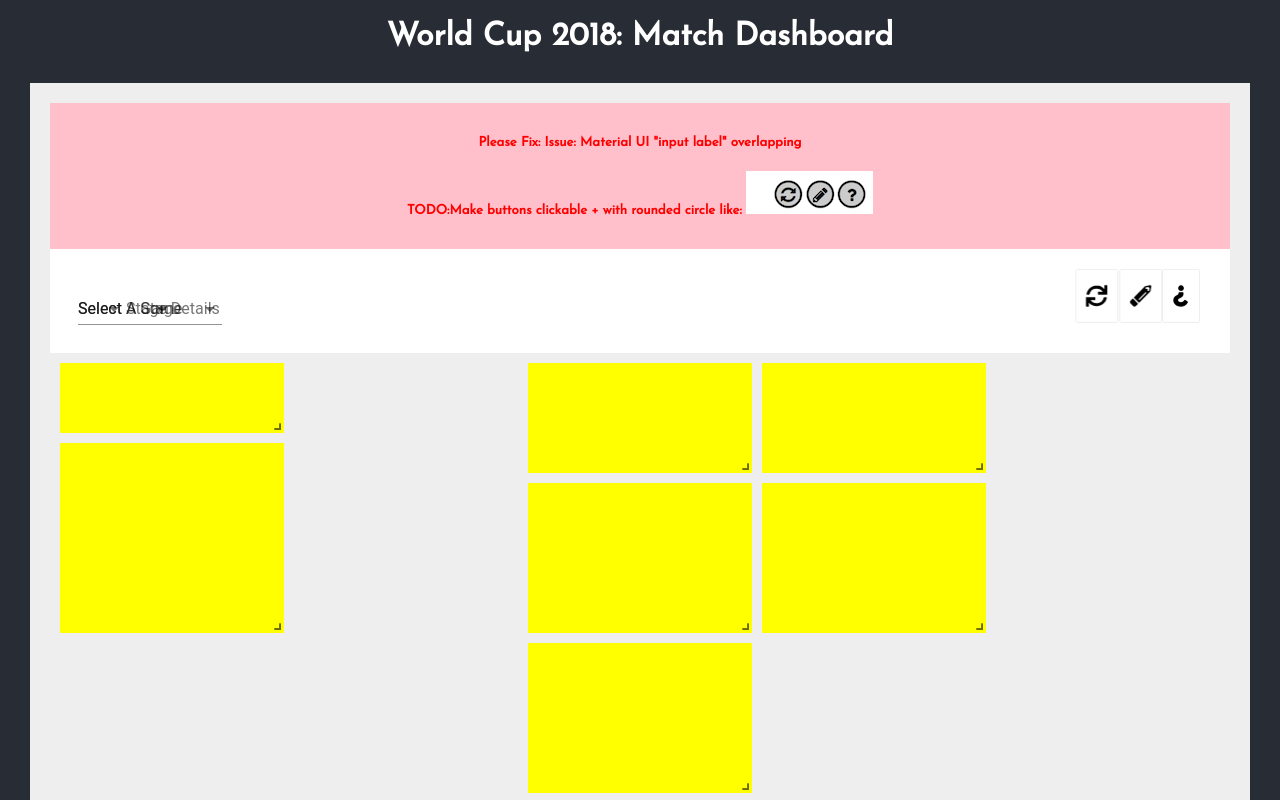
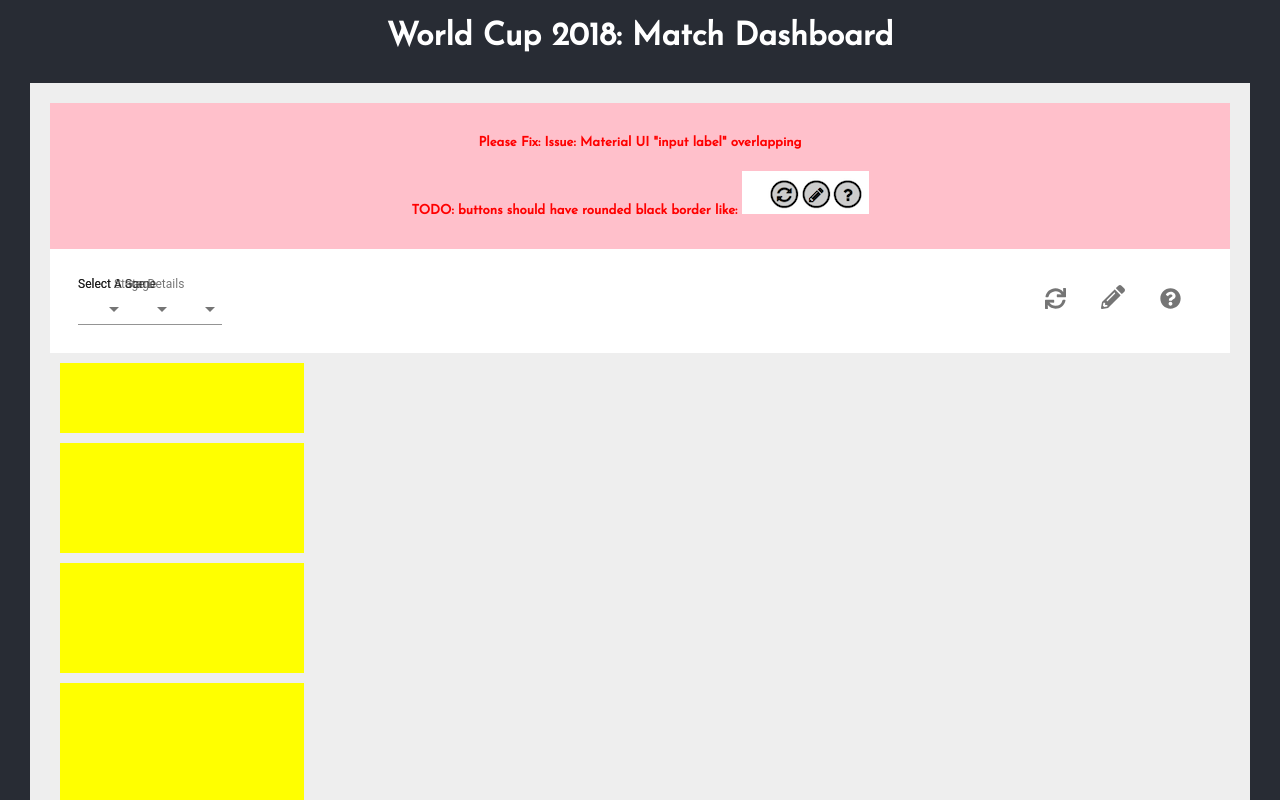
Before and after one commit to YuhanLee/SoccerDashboard, a React (Create React App) app: page / in a window 1280 px wide. Shown: the top 800 px of the page. Built offline with nearby package versions, Linux system fonts and the light colour scheme; a web font is replaced by a local one.

Commit message:
implemented edit save toggle mode

```diff
--- a/src/components/Container.jsx
+++ b/src/components/Container.jsx
@@ -13,11 +13,7 @@ const styles = {
   card: {
     minWidth: 275,
   },
-  bullet: {
-    display: 'inline-block',
-    margin: '0 2px',
-    transform: 'scale(0.8)',
-  },
+
   title: {
     fontSize: 14,
   },
@@ -27,17 +23,12 @@ const styles = {
 };
 
 class Container extends React.Component {
-  constructor(props) {
-    super(props);
-}
   componentDidMount() {
     console.log("container mounted");
   }
 
   render() {
     const { classes } = this.props;
-    const bull = <span className={classes.bullet}>•</span>;
-
     return (
       <div className={classes.gridStyle}>
         <Grid
--- a/src/components/Dashboard.jsx
+++ b/src/components/Dashboard.jsx
@@ -1,6 +1,6 @@
 
 import React from "react";
-import { Route, Switch } from 'react-router-dom';
+import { Route } from 'react-router-dom';
 import _ from "lodash";
 import { withStyles } from '@material-ui/core/styles';
 import { Responsive, WidthProvider } from "react-grid-layout";
@@ -11,12 +11,21 @@ import MenuItem from '@material-ui/core/MenuItem';
 import Select from '@material-ui/core/Select';
 import { library } from '@fortawesome/fontawesome-svg-core'
 import { FontAwesomeIcon } from '@fortawesome/react-fontawesome'
-import { faPencilAlt, faQuestion, faSync } from '@fortawesome/free-solid-svg-icons'
+import IconButton from '@material-ui/core/IconButton';
+import { faPencilAlt, faQuestionCircle, faSync, faSave } from '@fortawesome/free-solid-svg-icons'
 import buttonExample from '../images/buttonExample.png'
 
-library.add(faPencilAlt, faQuestion, faSync)
+library.add(faPencilAlt, faQuestionCircle, faSync, faSave)
 
 const ResponsiveReactGridLayout = WidthProvider(Responsive);
+
+const EditSaveIcon = ({ editMode, onClick }) => {
+  return (
+    <div onClick={onClick} >
+      <FontAwesomeIcon icon={editMode ? 'save' : 'pencil-alt'}/>
+    </div>
+  );
+};
 
 const styles = theme => ({
   todo: {
@@ -25,6 +34,9 @@ const styles = theme => ({
     padding: 10,
   },
 
+  button: {
+    margin: (theme.spacing.unit)/2,
+  },
   root: {
     display: 'flex',
     flexWrap: 'wrap',
@@ -48,7 +60,7 @@ const styles = theme => ({
   },
 
   icons: {
-    padding: 10,
+    padding: 3,
   },
 
   formControl: {
@@ -73,14 +85,15 @@ class Dashboard extends React.Component {
     rowHeight: 30,
     onLayoutChange: function() {},
     cols: { lg: 12, md: 10, sm: 6, xs: 4, xxs: 2 },
-    initialLayout: generateLayout()
+    initialLayout: generateLayout(),
   };
 
   state = {
     currentBreakpoint: "sm",
     compactType: "vertical",
     mounted: false,
-    layouts: { lg: this.props.initialLayout }
+    layouts: { lg: this.props.initialLayout },
+    editMode: false,
   };
 
   componentDidMount() {
@@ -121,6 +134,9 @@ class Dashboard extends React.Component {
     });
   };
 
+  onEditDashboard = () => {
+    this.setState({editMode : !this.state.editMode})
+  };
   render() {
     const { classes } = this.props;
     return (
@@ -143,7 +159,7 @@ class Dashboard extends React.Component {
       <div className={classes.todo}>
        {/* this has to be removed later */}
         <h5 style={{color: 'red'}}> Please Fix: Issue: Material UI "input label" overlapping</h5>
-        <h5 style={{color: 'red'}}> TODO:Make buttons clickable + with rounded circle like: <img src={buttonExample} /></h5>
+        <h5 style={{color: 'red'}}> TODO: buttons should have rounded black border like: <img src={buttonExample} alt="wew" /></h5>
       </div>
 
 
@@ -153,7 +169,7 @@ class Dashboard extends React.Component {
             <FormControl className={classes.formControl}>
               <InputLabel htmlFor="stage-simple" >Select A Stage</InputLabel>
               <Select
-                value={this.state.age}
+                value="tmp"
                 onChange={this.handleChange}
                 inputProps={{
                   name: "stage",
@@ -167,7 +183,7 @@ class Dashboard extends React.Component {
 
               <InputLabel htmlFor="stage-simple" >Select Stage Details</InputLabel>
               <Select
-                value={this.state.age}
+                value="tmp"
                 onChange={this.handleChange}
                 inputProps={{
                   name: "details",
@@ -181,7 +197,7 @@ class Dashboard extends React.Component {
 
               <InputLabel htmlFor="stage-simple" >Select A Game</InputLabel>
               <Select
-                value={this.state.age}
+                value="tmp"
                 onChange={this.handleChange}
                 inputProps={{
                   name: "game",
@@ -197,9 +213,20 @@ class Dashboard extends React.Component {
         </div>
 
         <div className={classes.actionButtons}>
-          <FontAwesomeIcon className={classes.icons} spin border size="lg" icon="sync" />
-          <FontAwesomeIcon className={classes.icons} spin border size="lg" icon="pencil-alt" />
-          <FontAwesomeIcon className={classes.icons} spin border size="lg" icon="question" />
+
+
+        <IconButton className={classes.button} aria-label="Sync">
+          <FontAwesomeIcon className={classes.icons} size="sm" icon="sync" />
+        </IconButton>
+
+
+        <IconButton className={classes.button} onClick={this.onEditDashboard}  aria-label="Edit">
+          <EditSaveIcon editMode={this.state.editMode} onClick={this.onEditDashboard} />
+        </IconButton>
+
+        <IconButton className={classes.button} aria-label="Help">
+          <FontAwesomeIcon className={classes.icons} size="sm" icon="question-circle" />
+        </IconButton>
         </div>
       </div>
 
@@ -212,9 +239,8 @@ class Dashboard extends React.Component {
           onLayoutChange={this.onLayoutChange}
           // WidthProvider option
           measureBeforeMount={true}
-          isDraggable= {true}
-          isResizable= {true}
-          measureBeforeMount={false}
+          isDraggable= {this.state.editMode}
+          isResizable= {this.state.editMode}
           autoSize={true}
           // I like to have it animate on mount. If you don't, delete `useCSSTransforms` (it's default `true`)
           // and set `measureBeforeMount={true}`.
```
